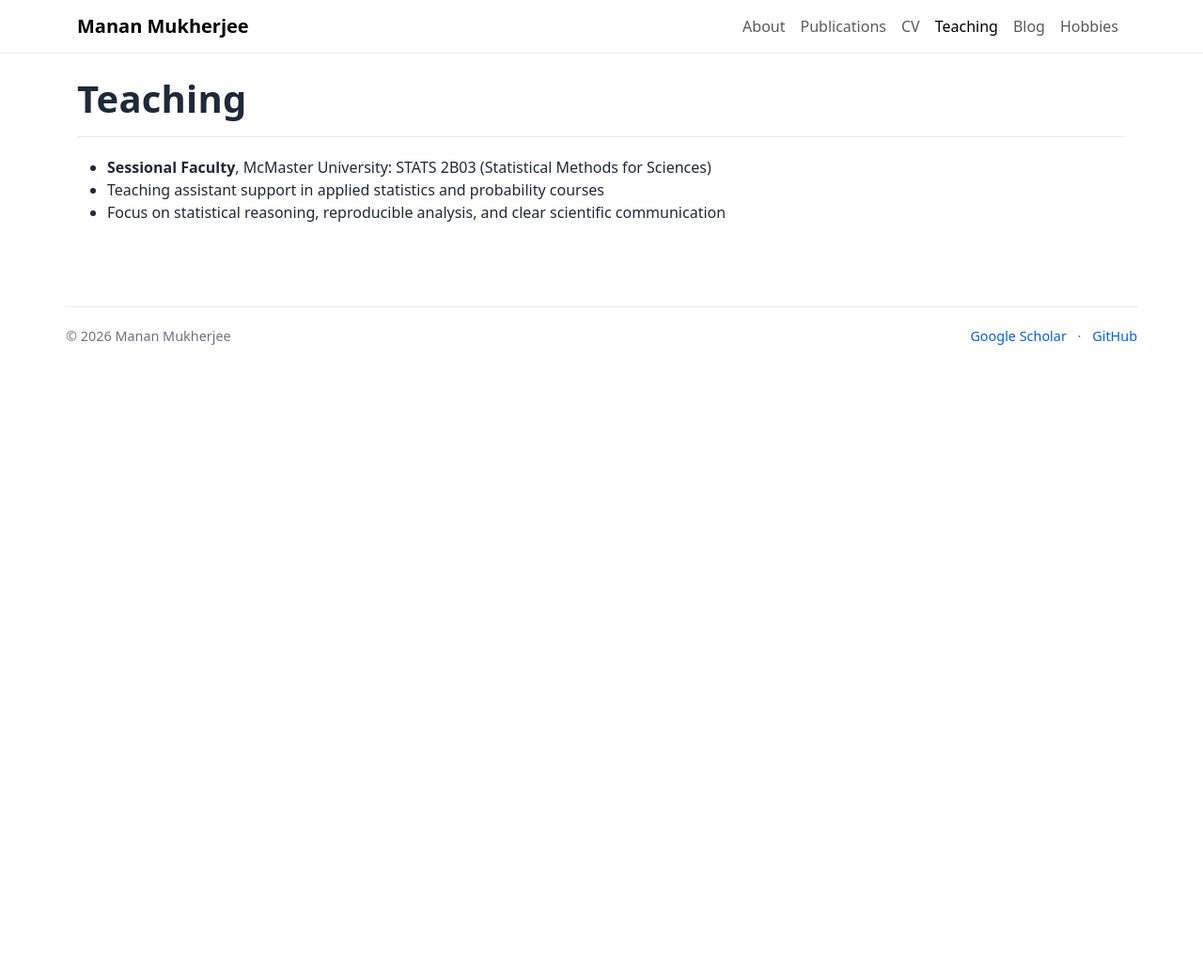
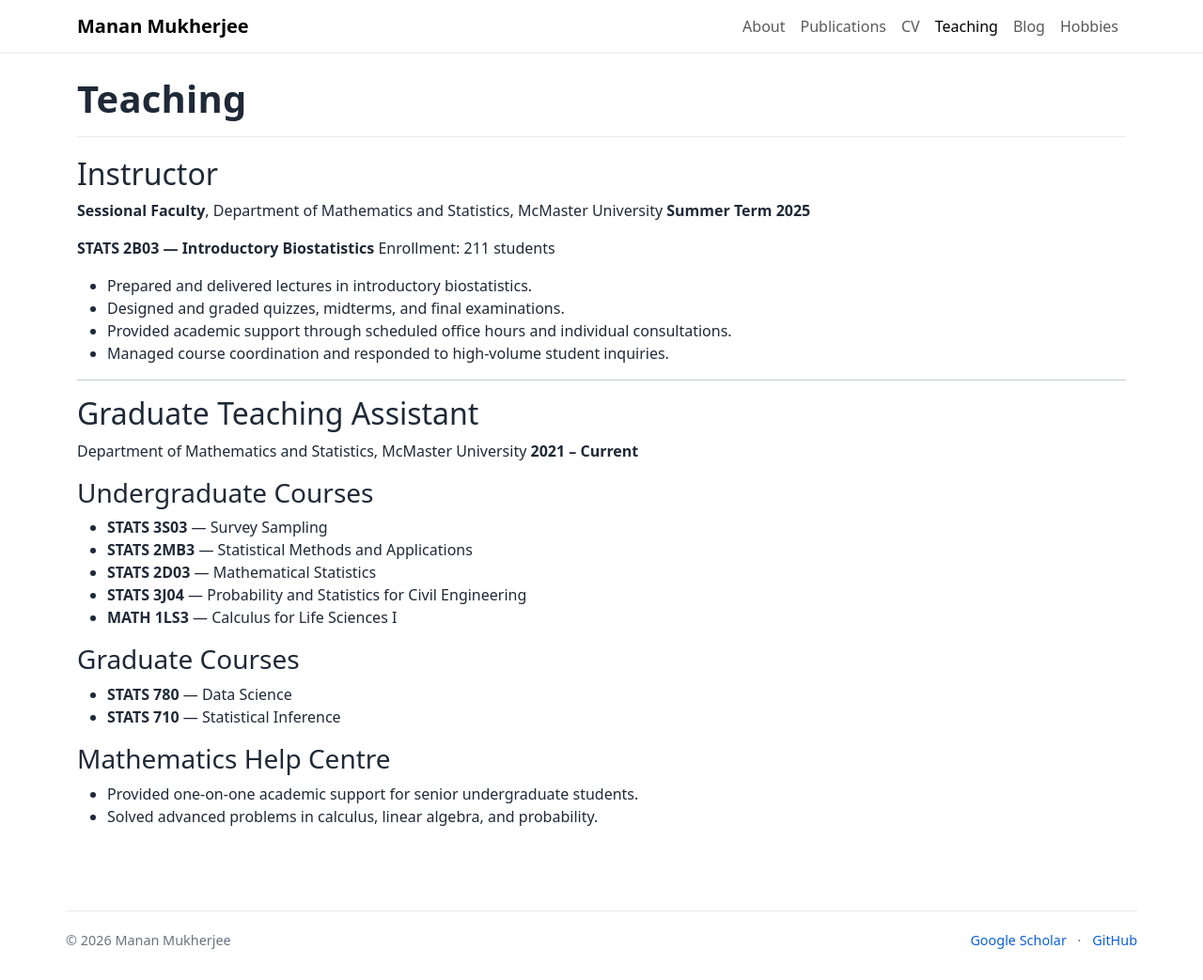
Before and after one commit to Mananmukh/WebDeploy, a Jekyll site: the page built from teaching.md, in a window 1280 px wide. Shown: the whole page at 94% size. Built offline with Jekyll 4.4.1, drawn with Linux system fonts in a browser that asks for light colours; before the commit the page ends 900 px from its top, so only the background shows below that.

Commit message:
Update teaching.md

```diff
--- a/teaching.md
+++ b/teaching.md
@@ -7,8 +7,54 @@ permalink: /teaching/
 <h1 class="mm-hero-title">Teaching</h1>
 <div class="mm-rule"></div>
 
+<h2>Instructor</h2>
+
+<p>
+<strong>Sessional Faculty</strong>, Department of Mathematics and Statistics, McMaster University
+<strong>Summer Term 2025</strong>
+</p>
+
+<p>
+<strong>STATS 2B03 — Introductory Biostatistics</strong>
+Enrollment: 211 students
+</p>
+
 <ul>
-  <li><strong>Sessional Faculty</strong>, McMaster University: STATS 2B03 (Statistical Methods for Sciences)</li>
-  <li>Teaching assistant support in applied statistics and probability courses</li>
-  <li>Focus on statistical reasoning, reproducible analysis, and clear scientific communication</li>
+  <li>Prepared and delivered lectures in introductory biostatistics.</li>
+  <li>Designed and graded quizzes, midterms, and final examinations.</li>
+  <li>Provided academic support through scheduled office hours and individual consultations.</li>
+  <li>Managed course coordination and responded to high-volume student inquiries.</li>
 </ul>
+
+---
+
+<h2>Graduate Teaching Assistant</h2>
+
+<p>
+Department of Mathematics and Statistics, McMaster University
+<strong>2021 – Current</strong>
+</p>
+
+<h3>Undergraduate Courses</h3>
+
+<ul>
+  <li><strong>STATS 3S03</strong> — Survey Sampling</li>
+  <li><strong>STATS 2MB3</strong> — Statistical Methods and Applications</li>
+  <li><strong>STATS 2D03</strong> — Mathematical Statistics</li>
+  <li><strong>STATS 3J04</strong> — Probability and Statistics for Civil Engineering</li>
+  <li><strong>MATH 1LS3</strong> — Calculus for Life Sciences I</li>
+</ul>
+
+<h3>Graduate Courses</h3>
+
+<ul>
+  <li><strong>STATS 780</strong> — Data Science</li>
+  <li><strong>STATS 710</strong> — Statistical Inference</li>
+</ul>
+
+<h3>Mathematics Help Centre</h3>
+
+<ul>
+  <li>Provided one-on-one academic support for senior undergraduate students.</li>
+  <li>Solved advanced problems in calculus, linear algebra, and probability.</li>
+</ul>
```
